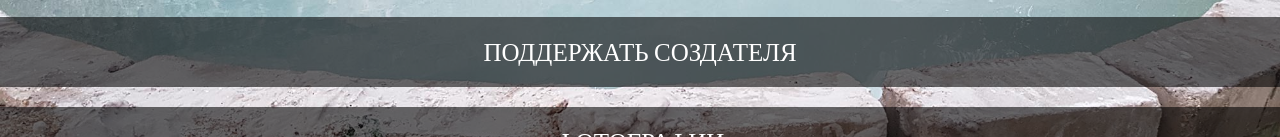
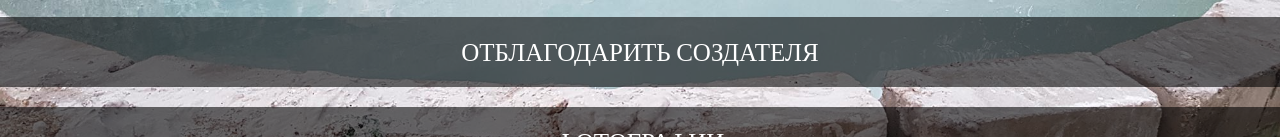
Before and after one commit to romansberg-thermae/romansberg-thermae.github.io, a plain HTML site: page index.html in a window 1280 px wide. Shown: the part 291-428 px from the top of the page. Drawn offline with nearby package versions, Linux system fonts and the light colour scheme.

Commit message:
Update index.html

```diff
--- a/index.html
+++ b/index.html
@@ -40,7 +40,7 @@
                 <div class="right-head">
                     <ul class="menu">
                         <li> <a href="#description"> Информация о месте </a></li>
-                        <li><a href="#donate"> Поддержать создателя </a></li>
+                        <li><a href="#donate"> Отблагодарить создателя </a></li>
                         <li> <a href="#photos"> Фотографии </a></li>
                         <li> <a href="#news"> Новости </a></li>
                     </ul>
```
